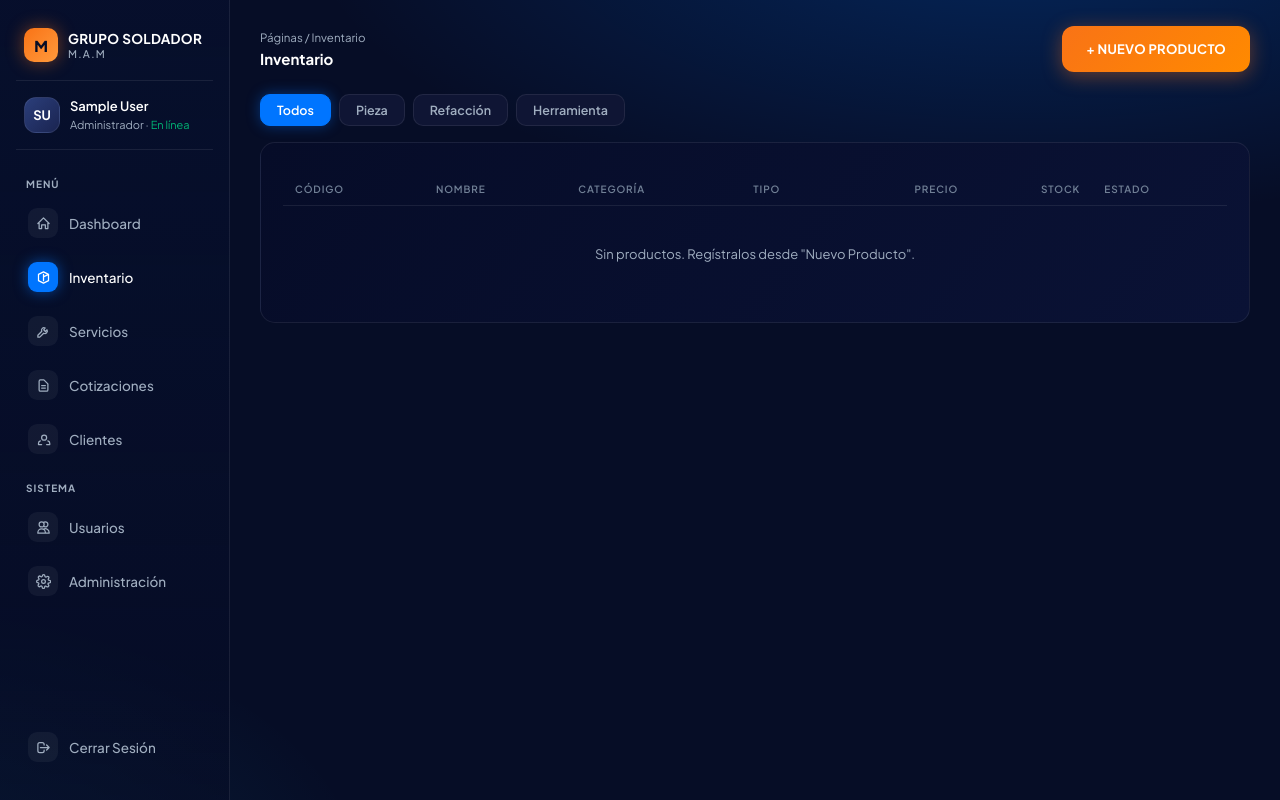
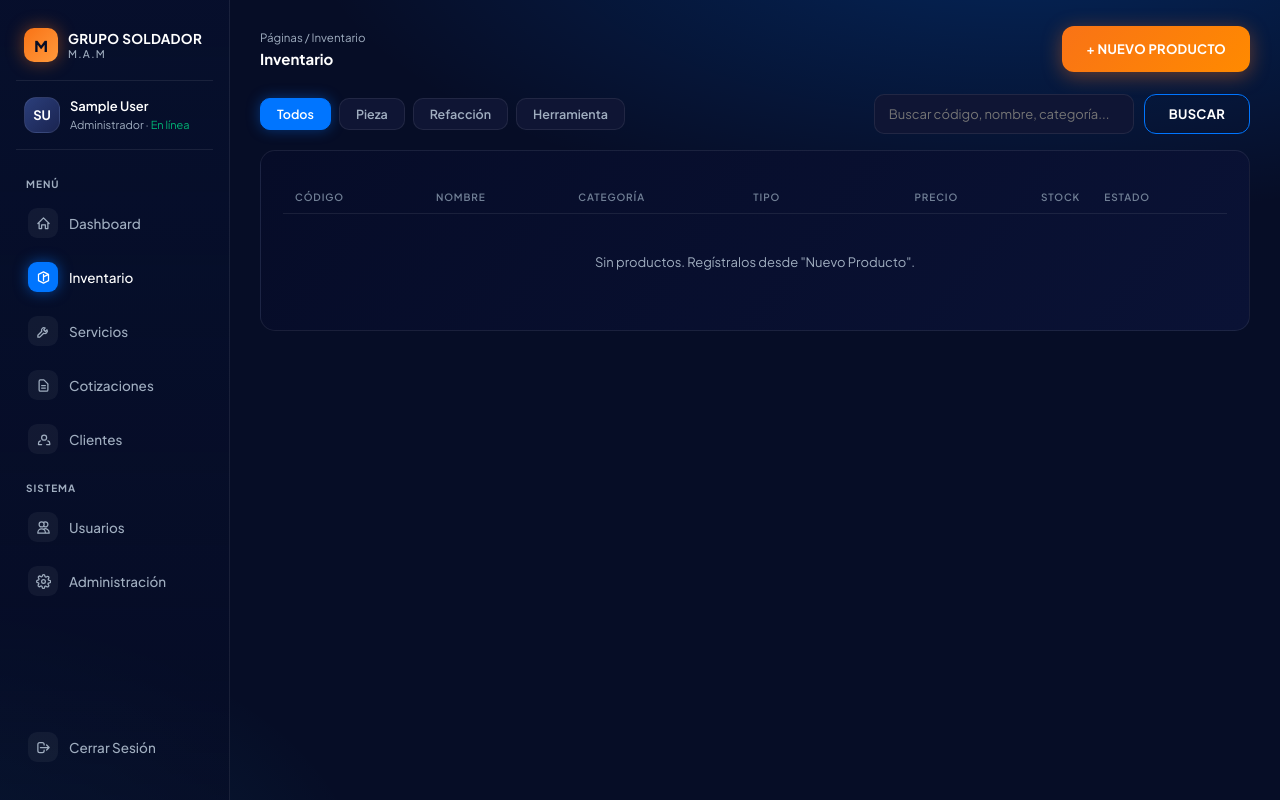
Before and after one commit to alu222410833-pixel/grupo-soldador, a Django app: page /inventario/ in a window 1280 px wide. Run offline with Django 5.2, Linux system fonts and the light colour scheme; the visitor is signed in with stand-in values (Sample User, id 1); data that the repository does not hold is empty.

Commit message:
Inventario: buscador (código/nombre/categoría) + paginación de 15 conservando filtros
Co-Authored-By: Devin AI <158243242+devin-ai-integration[bot]@users.noreply.github.com>

```diff
--- a/taller/views.py
+++ b/taller/views.py
@@ -1,11 +1,13 @@
 import re
 from decimal import Decimal, InvalidOperation
+from urllib.parse import urlencode
 
 from django.contrib import messages
 from django.contrib.auth import get_user_model
 from django.contrib.auth.decorators import login_required, user_passes_test
 from django.shortcuts import redirect, render
-from django.db.models import Sum, F, DecimalField, ExpressionWrapper, Count
+from django.core.paginator import Paginator
+from django.db.models import Sum, F, DecimalField, ExpressionWrapper, Count, Q
 from django.http import JsonResponse
 from django.utils import timezone
 from .models import Categoria, Cliente, Cotizacion, DetalleCotizacion, Producto
@@ -274,12 +276,24 @@ def categoria_nueva(request):
 @login_required
 def inventario(request):
     tipo = request.GET.get("tipo", "")
+    buscar = request.GET.get("q", "").strip()
     qs = Producto.objects.select_related("categoria").exclude(tipo=Producto.Tipo.MANO_OBRA)
     if tipo:
         qs = qs.filter(tipo=tipo)
-    productos = list(qs[:200])
+    if buscar:
+        qs = qs.filter(
+            Q(codigo__icontains=buscar)
+            | Q(nombre__icontains=buscar)
+            | Q(categoria__nombre__icontains=buscar)
+        )
+    pagina = Paginator(qs, 15).get_page(request.GET.get("page") or 1)
+    productos = list(pagina.object_list)
+    params = urlencode({k: v for k, v in [("tipo", tipo), ("q", buscar)] if v})
     return render(request, "taller/inventario.html", {
         "productos": productos,
+        "pagina": pagina,
+        "params": params,
+        "buscar": buscar,
         "hay_fotos": any(p.imagen for p in productos),
         "tipos": [(v, l) for v, l in Producto.Tipo.choices if v != Producto.Tipo.MANO_OBRA],
         "tipo_actual": tipo,
--- a/templates/taller/inventario.html
+++ b/templates/taller/inventario.html
@@ -9,11 +9,17 @@
   <a class="btn btn-primary" href="{% url 'producto_nuevo' %}">+ NUEVO PRODUCTO</a>
 </div>
 
-<div class="filters">
+<div class="filters" style="align-items:center">
   <a href="{% url 'inventario' %}" class="{% if not tipo_actual %}on{% endif %}">Todos</a>
   {% for valor, etiqueta in tipos %}
-  <a href="?tipo={{ valor }}" class="{% if tipo_actual == valor %}on{% endif %}">{{ etiqueta }}</a>
+  <a href="?tipo={{ valor }}{% if buscar %}&q={{ buscar|urlencode }}{% endif %}" class="{% if tipo_actual == valor %}on{% endif %}">{{ etiqueta }}</a>
   {% endfor %}
+  <form class="search-form" method="get" style="margin-left:auto">
+    {% if tipo_actual %}<input type="hidden" name="tipo" value="{{ tipo_actual }}">{% endif %}
+    <input type="text" name="q" placeholder="Buscar código, nombre, categoría..." value="{{ buscar }}">
+    <button class="btn btn-outline" type="submit" style="height:40px">BUSCAR</button>
+    {% if buscar %}<a class="btn btn-outline" href="{% url 'inventario' %}{% if tipo_actual %}?tipo={{ tipo_actual }}{% endif %}" style="height:40px">LIMPIAR</a>{% endif %}
+  </form>
 </div>
 
 <div class="card">
@@ -38,9 +44,18 @@
         </td>
       </tr>
       {% empty %}
-      <tr><td colspan="{% if hay_fotos %}8{% else %}7{% endif %}" class="empty">Sin productos. Regístralos desde "Nuevo Producto".</td></tr>
+      <tr><td colspan="{% if hay_fotos %}8{% else %}7{% endif %}" class="empty">{% if buscar %}Sin resultados para "{{ buscar }}".{% else %}Sin productos. Regístralos desde "Nuevo Producto".{% endif %}</td></tr>
       {% endfor %}
     </tbody>
   </table>
+  {% if pagina.paginator.num_pages > 1 %}
+  <div style="display:flex;justify-content:space-between;align-items:center;padding:14px 18px;border-top:1px solid var(--border)">
+    <span class="muted">Página {{ pagina.number }} de {{ pagina.paginator.num_pages }} · {{ pagina.paginator.count }} productos</span>
+    <div style="display:flex;gap:8px">
+      {% if pagina.has_previous %}<a class="btn btn-outline" href="?{{ params }}{% if params %}&{% endif %}page={{ pagina.previous_page_number }}">← Anterior</a>{% endif %}
+      {% if pagina.has_next %}<a class="btn btn-outline" href="?{{ params }}{% if params %}&{% endif %}page={{ pagina.next_page_number }}">Siguiente →</a>{% endif %}
+    </div>
+  </div>
+  {% endif %}
 </div>
 {% endblock %}
```
